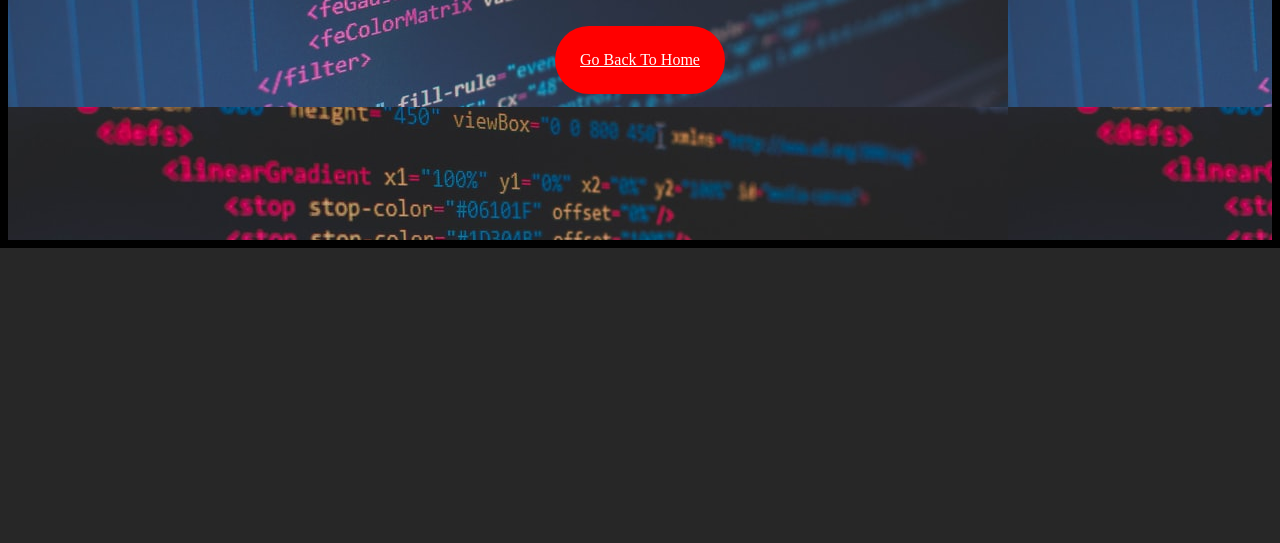
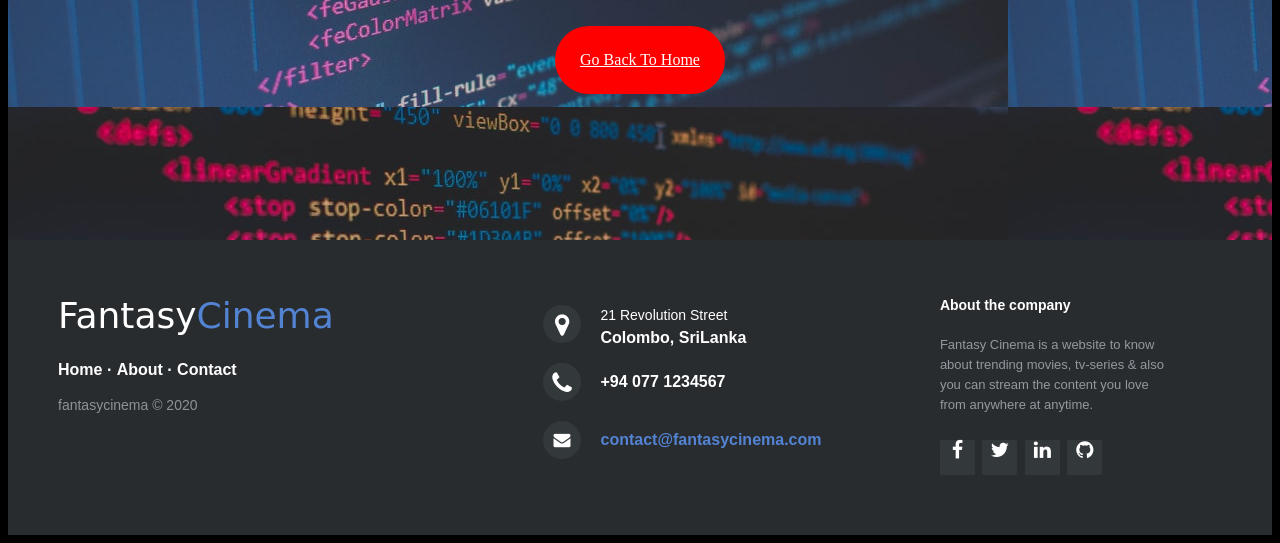
Before and after one commit to sayuru-akash/movieinfo-website, a PHP site: page /php/contact.php in a window 1280 px wide. Shown: the part 568-1111 px from the top of the page. Before the commit the page ends 816 px from the top, so only its background shows below. Run offline with PHP 8.4, Linux system fonts and the light colour scheme; data that the repository does not hold is empty.

Commit message:
Update contact.php

```diff
--- a/php/contact.php
+++ b/php/contact.php
@@ -49,5 +49,61 @@ mysqli_close($conn);
 			<a href="../index.html">Go Back To Home</a>
 			</div>
 		</div>
+
+		<footer class="footer-distributed">
+
+		<div class="footer-left">
+
+		<h3>Fantasy<span>Cinema</span></h3>
+
+		<p class="footer-links">
+		<a href="../index.html">Home</a>
+	·
+		<a href="../about.html">About</a>
+	·
+		<a href="../contact.html">Contact</a>
+		</p>
+
+		<p class="footer-company-name">fantasycinema &copy; 2020</p>
+		</div>
+
+		<div class="footer-center">
+
+		<div>
+		<i class="fa fa-map-marker"></i>
+		<p><span>21 Revolution Street</span> Colombo, SriLanka</p>
+		</div>
+
+		<div>
+		<i class="fa fa-phone"></i>
+		<p>+94 077 1234567</p>
+		</div>
+
+		<div>
+		<i class="fa fa-envelope"></i>
+		<p><a href="mailto:contact@fantasycinema.com">contact@fantasycinema.com</a></p>
+		</div>
+
+		</div>
+
+		<div class="footer-right">
+
+		<p class="footer-company-about">
+		<span>About the company</span>
+	Fantasy Cinema is a website to know about trending movies, tv-series  &amp; also you can stream the content you love from anywhere at anytime.
+		</p>
+
+		<div class="footer-icons">
+
+		<a href="https://facebook.com"><i class="fa fa-facebook"></i></a>
+		<a href="https://twitter.com"><i class="fa fa-twitter"></i></a>
+		<a href="https://linkedin.com"><i class="fa fa-linkedin"></i></a>
+		<a href="https://github.com"><i class="fa fa-github"></i></a>
+
+		</div>
+
+		</div>
+
+		</footer>
 	</body>
 </html>
```
